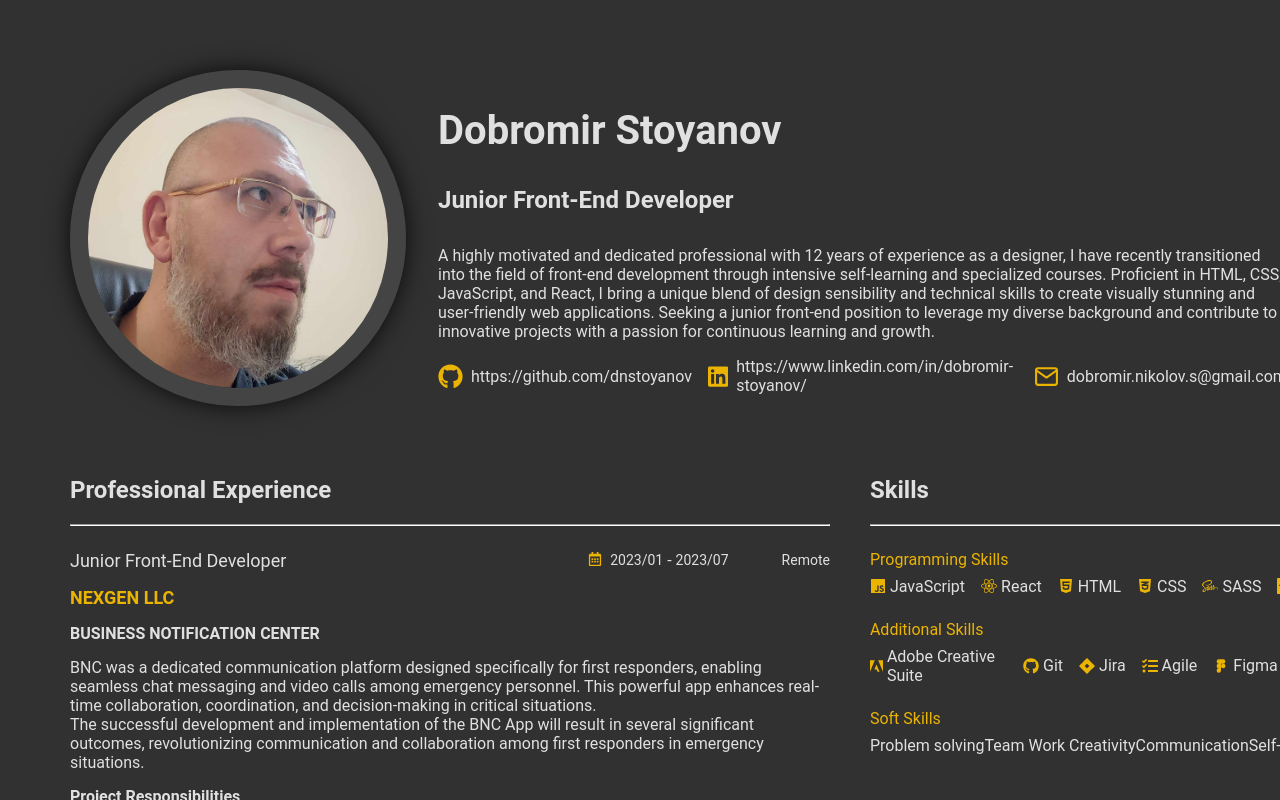
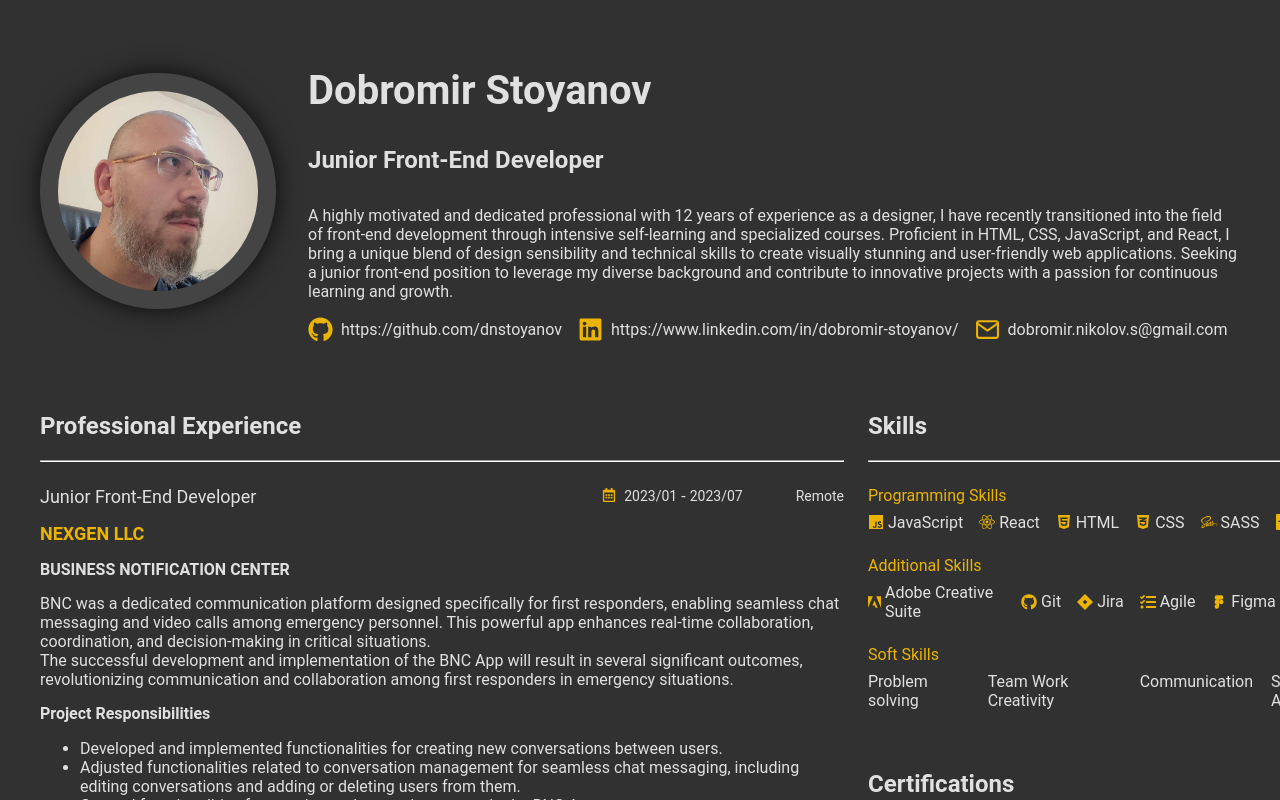
Before and after one commit to dnstoyanov/cv-builder, a React (Create React App) app: page / in a window 1280 px wide. Shown: the top 800 px of the page. Built offline with nearby package versions, Linux system fonts and the light colour scheme; some icons are missing.

Commit message:
deploy cv

```diff
--- a/package.json
+++ b/package.json
@@ -1,4 +1,5 @@
 {
+  "homepage": "http://dnstoyanov.github.io/cv-builder",
   "name": "cv_react_builder",
   "version": "0.1.0",
   "private": true,
@@ -26,6 +27,8 @@
   },
   "scripts": {
     "start": "react-scripts start",
+    "predeploy": "npm run build",
+    "deploy": "gh-pages -d build",
     "build": "react-scripts build",
     "test": "react-scripts test",
     "eject": "react-scripts eject"
--- a/src/App.js
+++ b/src/App.js
@@ -1,11 +1,13 @@
 import "./App.css";
 import CVPage from "./components/CVPage";
+import ExportPDF from "./components/ExportPDF";
 
 function App() {
   return (
     <div className="App">
       <header className="App-header">
         <CVPage />
+        {/* <ExportPDF /> */}
       </header>
     </div>
   );
--- a/src/components/CVPage.js
+++ b/src/components/CVPage.js
@@ -10,12 +10,19 @@ import PersonalInfo from "./PersonalInfo";
 
 export const CVPage = () => {
   return (
-    <div style={{ padding: "70px", backgroundColor: "#313131" }}>
-      <div>
+    <div id="cv-page" style={{ padding: "40px", backgroundColor: "#313131" }}>
+      <div style={{ width: "100%" }}>
         <PersonalInfo />
       </div>
-      <div style={{ marginTop: "10px", display: "flex", gap: "40px" }}>
-        <div style={{ flex: "0 0 66.66%" }}>
+      <div
+        style={{
+          width: "100%",
+          marginTop: "10px",
+          display: "flex",
+          gap: "2%",
+        }}
+      >
+        <div style={{ flex: "0 0 67%" }}>
           <h2>Professional Experience</h2>
           <hr
             style={{
@@ -39,7 +46,7 @@ export const CVPage = () => {
             <Training />
           </div>
         </div>
-        <div style={{ flex: "0 0 33.33%" }}>
+        <div style={{ flex: "0 0 31%" }}>
           <h2>Skills</h2>
           <hr
             style={{
--- /dev/null
+++ b/src/components/ExportPDF.js
@@ -0,0 +1,31 @@
+import React from "react";
+import html2pdf from "html2pdf.js";
+
+import CVPage from "./CVPage";
+
+const ExportPDF = () => {
+  const handleExportPDF = () => {
+    const element = document.getElementById("cv-page");
+
+    html2pdf()
+      .set({
+        filename: "myfile.pdf",
+        image: { type: "jpeg", quality: 0.98 },
+        html2canvas: { scale: 10 },
+        jsPDF: { unit: "in", format: "letter", orientation: "landscape" },
+      })
+      .from(element)
+      .save();
+  };
+
+  return (
+    <div>
+      <button onClick={handleExportPDF}>Export to PDF</button>
+      <div id="cv-page">
+        <CVPage />
+      </div>
+    </div>
+  );
+};
+
+export default ExportPDF;
--- a/src/components/PersonalInfo.js
+++ b/src/components/PersonalInfo.js
@@ -12,9 +12,9 @@ const PersonalInfo = () => {
         src={ProfilePic}
         alt="Profile"
         style={{
-          width: "300px",
+          width: "200px",
           borderRadius: "50%",
-          height: "300px",
+          height: "200px",
           border: "18px solid #444",
           WebkitBoxShadow: "0 0 25px 0 rgba(0, 0, 0, 0.8)",
           MozBoxShadow: "0 0 25px 0 rgba(0, 0, 0, 0.8)",
@@ -35,7 +35,13 @@ const PersonalInfo = () => {
         <p style={{ marginTop: "24px" }}>
           {data.personal_information.about_me}
         </p>
-        <div style={{ display: "flex", marginTop: "16px" }}>
+        <div
+          style={{
+            display: "flex",
+            marginTop: "16px",
+            alignItems: "flex-start",
+          }}
+        >
           <div
             style={{
               display: "flex",
--- a/src/components/Skills.js
+++ b/src/components/Skills.js
@@ -116,7 +116,9 @@ const Skills = () => {
               <div style={{ color: "#ebb400" }}>Soft Skills</div>
               <div style={{ display: "flex", marginTop: "8px" }}>
                 {skill.softSkills.map((item) => (
-                  <div key={item}>{item}</div>
+                  <div key={item} style={{ marginRight: "18px" }}>
+                    {item}
+                  </div>
                 ))}
               </div>
             </div>
```
Also changed, not shown: src/components/CVPDF.js (deleted).
